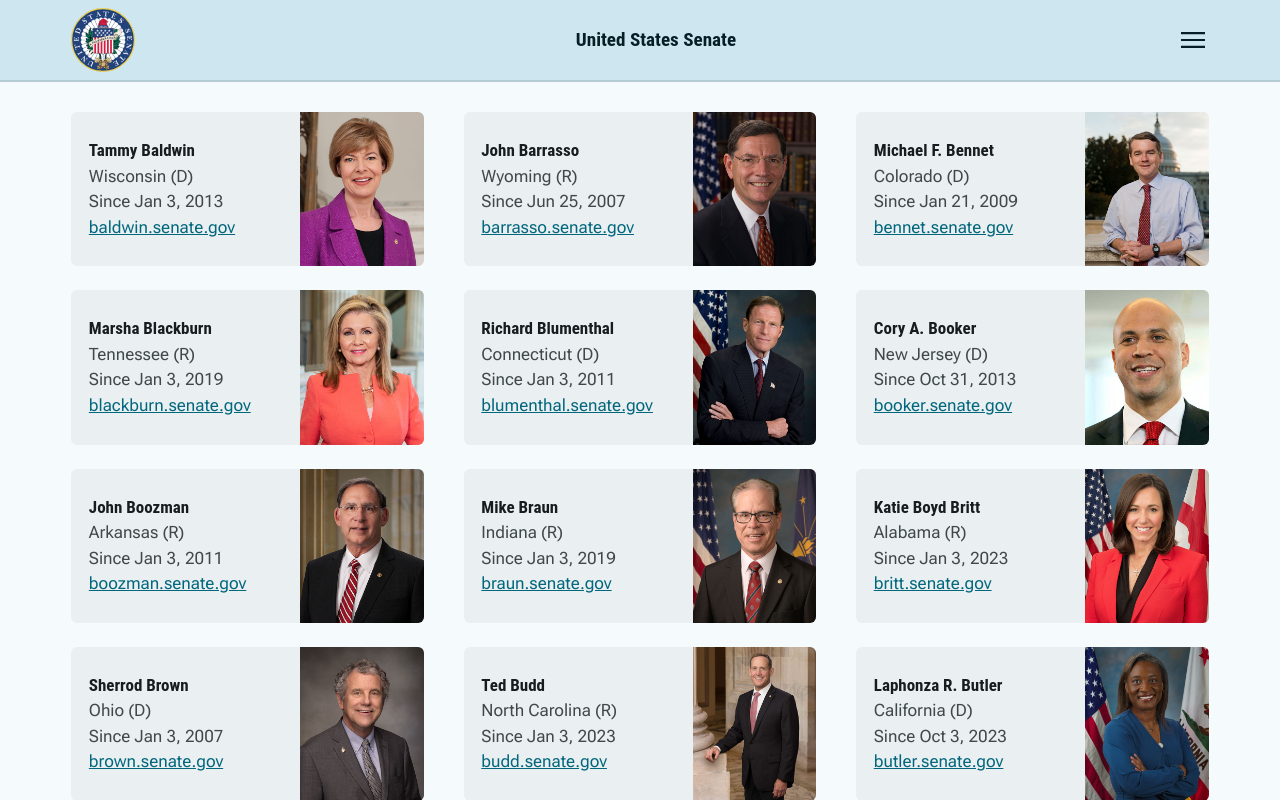
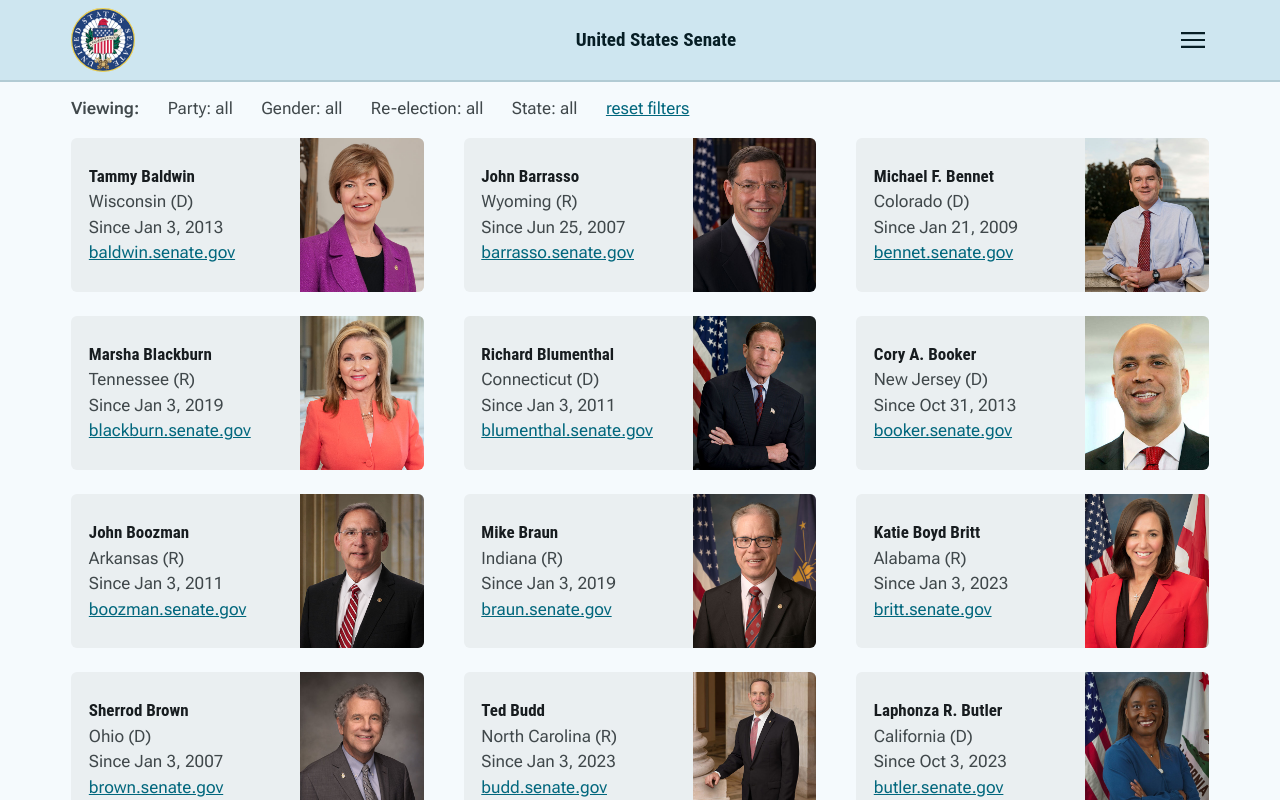
Before and after one commit to seankelliher/us-senate-directory, a Vue app: page / in a window 1280 px wide. Shown: the top 800 px of the page. Built offline with nearby package versions, Linux system fonts and the light colour scheme.

Commit message:
Remove if statement. Panel stays up always now.

```diff
--- a/src/components/BadgePanel.vue
+++ b/src/components/BadgePanel.vue
@@ -25,10 +25,7 @@
 </script>
 
 <template>
-    <div
-        v-if="store.badges"
-        class="badge-panel"
-    >
+    <div class="badge-panel">
         <div class="badge roboto-flex six">Viewing:</div>
         <div class="badge roboto-flex four">Party: {{ store.party}}</div>
         <div class="badge roboto-flex four">Gender: {{ store.gender }}</div>
```
